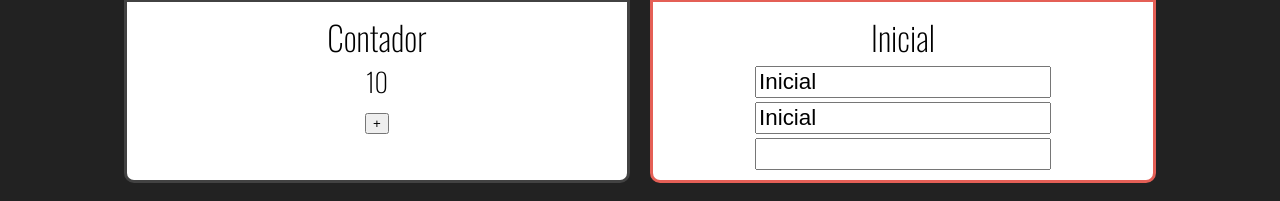
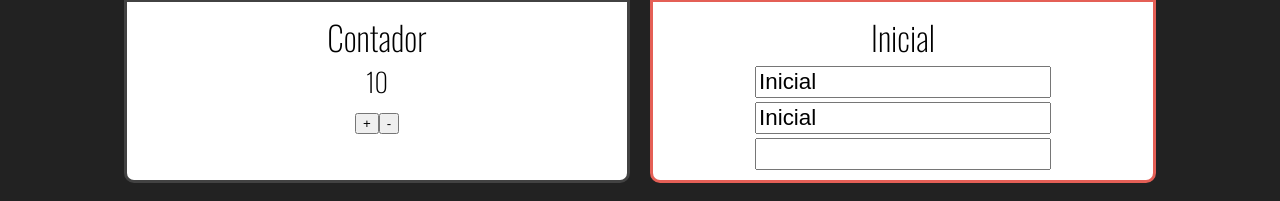
Before and after one commit to lucasg13info/curso-react, a React (Create React App) app in the folder fundamentos-react/: page / in a window 1280 px wide. Shown: the part 180-381 px from the top of the page. Built offline with nearby package versions, Linux system fonts and the light colour scheme.

Commit message:
Adionando o decremento

```diff
--- a/fundamentos-react/src/components/contador/Contador.jsx
+++ b/fundamentos-react/src/components/contador/Contador.jsx
@@ -14,6 +14,13 @@ class Contador extends Component{
             })
         }
 
+        dec = () => {
+            this.setState({
+                numero: this.state.numero -1
+            })
+        }
+
+
 
 
     render() {
@@ -22,6 +29,7 @@ class Contador extends Component{
                 <h2>Contador</h2>
                 <h3> { this.state.numero } </h3>
                 <button onClick={this.inc}> + </button>
+                <button onClick={this.dec}> - </button>
             </div>
 
         )
```
